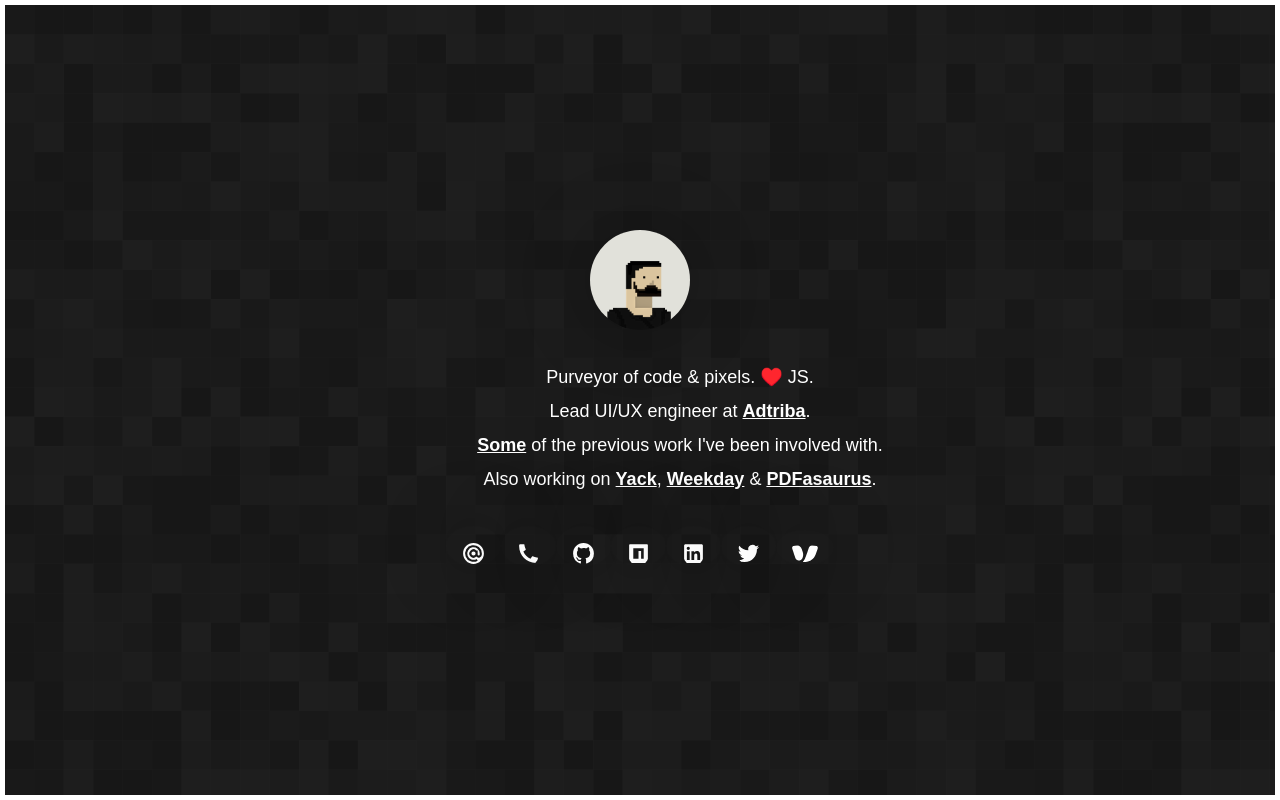
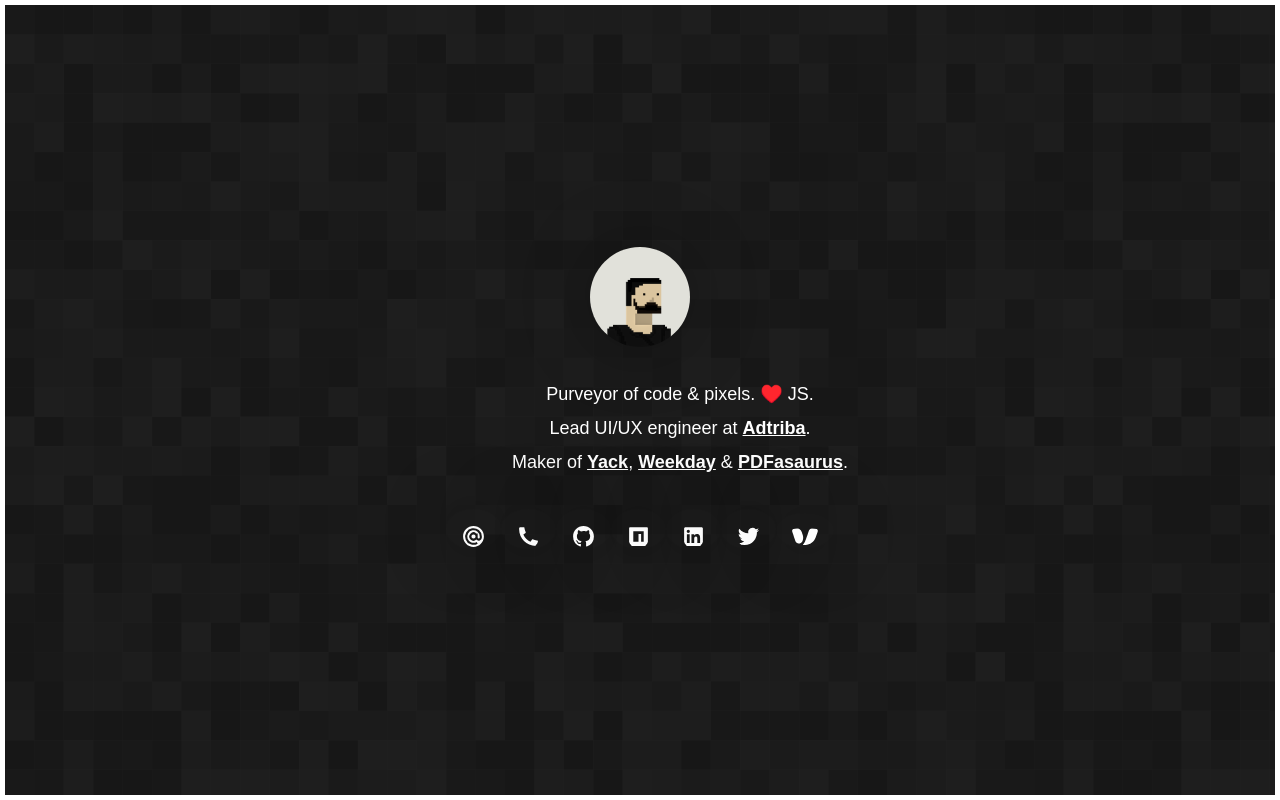
Before and after one commit to joduplessis/joduplessis, a Vue app: page / in a window 1280 px wide. Built offline with nearby package versions, Linux system fonts and the light colour scheme; a web font is replaced by a local one; what vue-masonry, vue-progressbar would draw is missing.

Commit message:
Wording updates

```diff
--- a/src/components/Home.vue
+++ b/src/components/Home.vue
@@ -7,8 +7,10 @@
   				<h2>
   					Purveyor of code & pixels. ♥️ JS.</br>
   					Lead UI/UX engineer at <a href="https://adtriba.com" target="_blank" class="highlight">Adtriba</a>.</br>
+						<!--
   					<router-link :to="{ name: 'Work'}" class="highlight">Some</router-link> of the previous work I've been involved with.<br/>
-            Also working on
+						-->
+            Maker of
       			<a href="https://yack.app" target="_blank" class="highlight"><span>Yack</span></a>,
       			<a href="https://weekdayapp.com" target="_blank" class="highlight"><span>Weekday</span></a> &
       			<a href="https://pdfasaurus.com" target="_blank" class="highlight"><span>PDFasaurus</span></a>.
```
